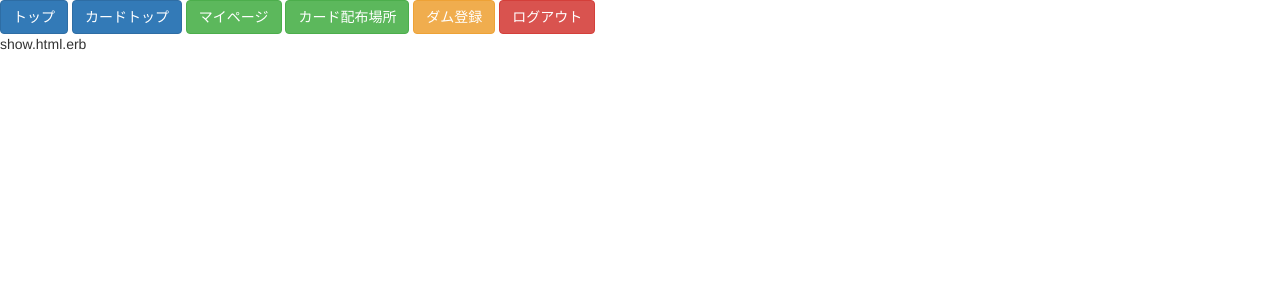
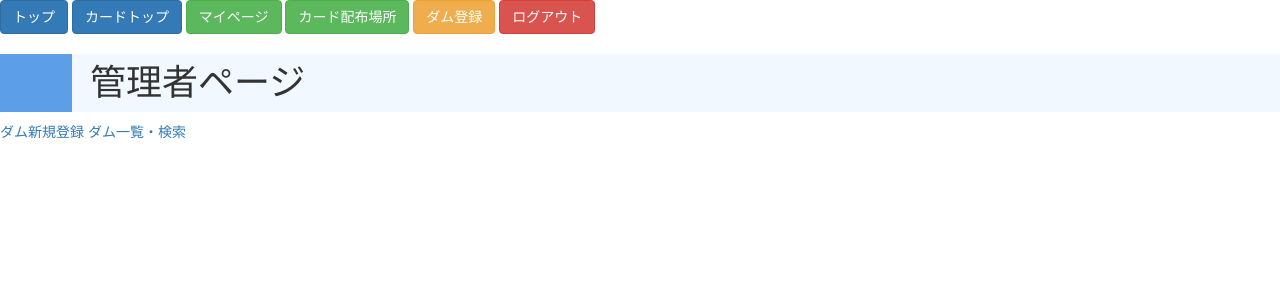
Before and after one commit to smuskit/damour, a Rails app: page /admins/1 in a window 1280 px wide. Shown: the top 300 px of the page. Run offline with Rails 7, Linux system fonts and the light colour scheme; the visitor is signed in with stand-in values (Sample User, id 1); data comes from the database, SQL or seed files in the repository; style sheets or scripts are compiled from the project's sources; some libraries are stand-ins or nearby versions.

Commit message:
add links to new_dam and index

```diff
--- a/app/assets/stylesheets/admins.scss
+++ b/app/assets/stylesheets/admins.scss
@@ -1,3 +1,26 @@
 // Place all the styles related to the admins controller here.
 // They will automatically be included in application.css.
 // You can use Sass (SCSS) here: http://sass-lang.com/
+
+
+/* show */
+
+  /* タイトル */
+
+.admin-show-title {
+  position: relative;
+  background: #f1f8ff;
+  padding: 0.25em 0.5em;
+  border-left: solid 2em #5c9ee7;
+}
+
+.admin-show-title:before {
+  position: absolute;
+  padding: 0em;
+  color: white;
+  font-weight: normal;
+  left: -1.35em;
+  top: 50%;
+  -webkit-transform: translateY(-50%);
+  transform: translateY(-50%);
+}
--- a/app/views/admins/show.html.erb
+++ b/app/views/admins/show.html.erb
@@ -1 +1,6 @@
-show.html.erb
+<h1 class="admin-show-title">管理者ページ</h1>
+
+<div class="admin-show-dam-new-link">
+  <%= link_to 'ダム新規登録', new_dam_path, class:"" %>
+  <%= link_to 'ダム一覧・検索', dams_path, class:"" %>
+</div>
--- a/app/views/layouts/application.html.erb
+++ b/app/views/layouts/application.html.erb
@@ -6,6 +6,7 @@
     <%= csp_meta_tag %>
 
     <%= stylesheet_link_tag    'application', media: 'all', 'data-turbolinks-track': 'reload' %>
+    <link href="path/to/fontawesome5/css/fontawesome-all.min.css" rel="stylesheet">
     <%= javascript_include_tag 'application', 'data-turbolinks-track': 'reload' %>
 
   </head>
--- a/config/routes.rb
+++ b/config/routes.rb
@@ -36,7 +36,7 @@ Rails.application.routes.draw do
       get 'get_prefectures' #/dams/get_prefectures
     end
   end
-  resources :dams, only: [:create, :show, :update, :destroy]
+  resources :dams, only: [:create, :index, :show, :update, :destroy]
 
   resources :prefectures, only: [:show]
 
```
Also changed, not shown: app/views/dams/index.html.erb (added, +8 -0 lines).
